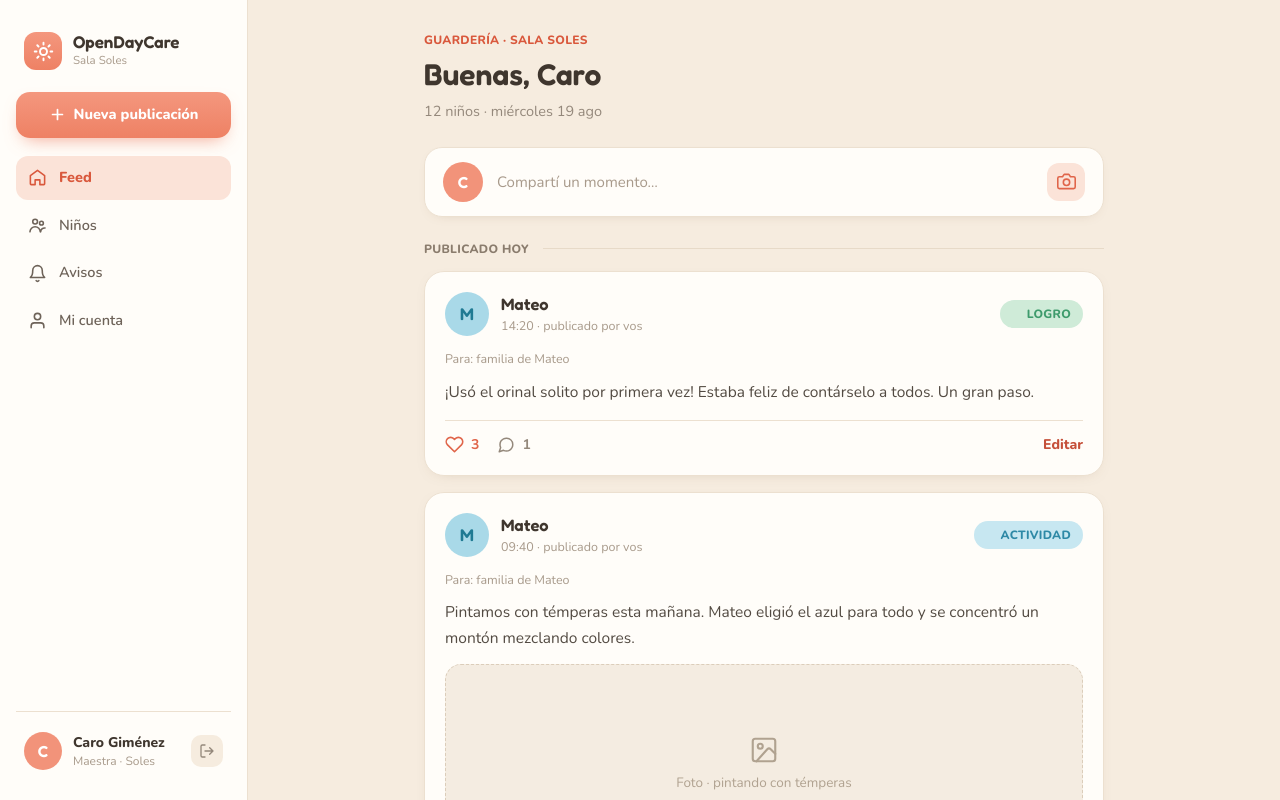
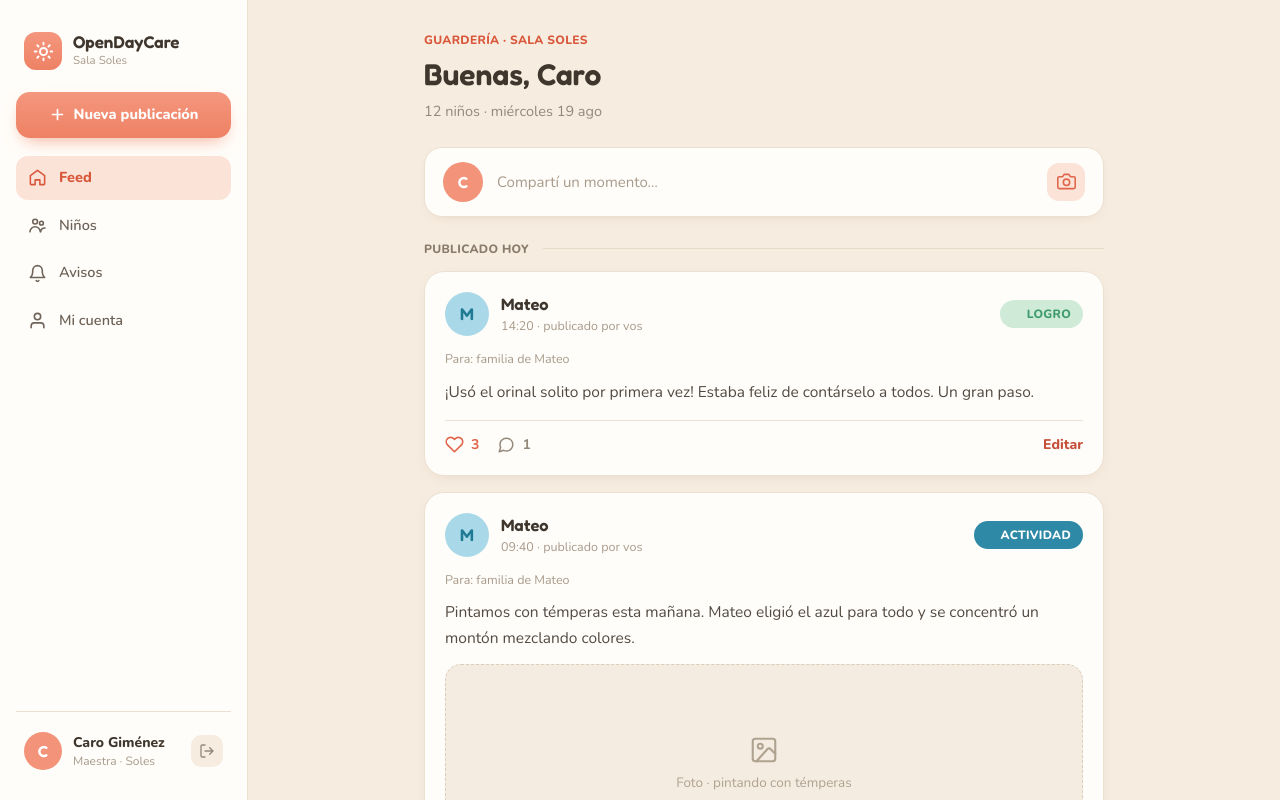
Before and after one commit to pedroobando/opencode-daycare, a Next.js app: page / in a window 1280 px wide. Built offline with nearby package versions, Linux system fonts and the light colour scheme.

Commit message:
Paso 1 - Update color variables in globals.css for activity, meal, nap, mood, and photo sections

```diff
--- a/app/globals.css
+++ b/app/globals.css
@@ -17,10 +17,18 @@
   --muted-dark: #8a7c6d;
   --achievement-bg: #cfebd8;
   --achievement-text: #3e9b6c;
-  --activity-bg: #c7e7f1;
-  --activity-text: #2e89a6;
+  --activity-bg: #2e89a6;
+  --activity-text: #ffffff;
   --announcement-bg: #ccd8f4;
   --announcement-text: #4e72c8;
+  --meal-bg: #9a7b1e;
+  --meal-text: #ffffff;
+  --nap-bg: #e7dcf6;
+  --nap-text: #7b5fc0;
+  --mood-bg: #f9d2de;
+  --mood-text: #c56486;
+  --photo-bg: #fbd8cc;
+  --photo-text: #d9684a;
   --avatar-coral: #f2937a;
   --avatar-blue: #a9d9e8;
   --avatar-indigo: #ccd8f4;
@@ -51,6 +59,14 @@
   --color-activity-text: var(--activity-text);
   --color-announcement-bg: var(--announcement-bg);
   --color-announcement-text: var(--announcement-text);
+  --color-meal-bg: var(--meal-bg);
+  --color-meal-text: var(--meal-text);
+  --color-nap-bg: var(--nap-bg);
+  --color-nap-text: var(--nap-text);
+  --color-mood-bg: var(--mood-bg);
+  --color-mood-text: var(--mood-text);
+  --color-photo-bg: var(--photo-bg);
+  --color-photo-text: var(--photo-text);
   --color-avatar-coral: var(--avatar-coral);
   --color-avatar-blue: var(--avatar-blue);
   --color-avatar-indigo: var(--avatar-indigo);
```
